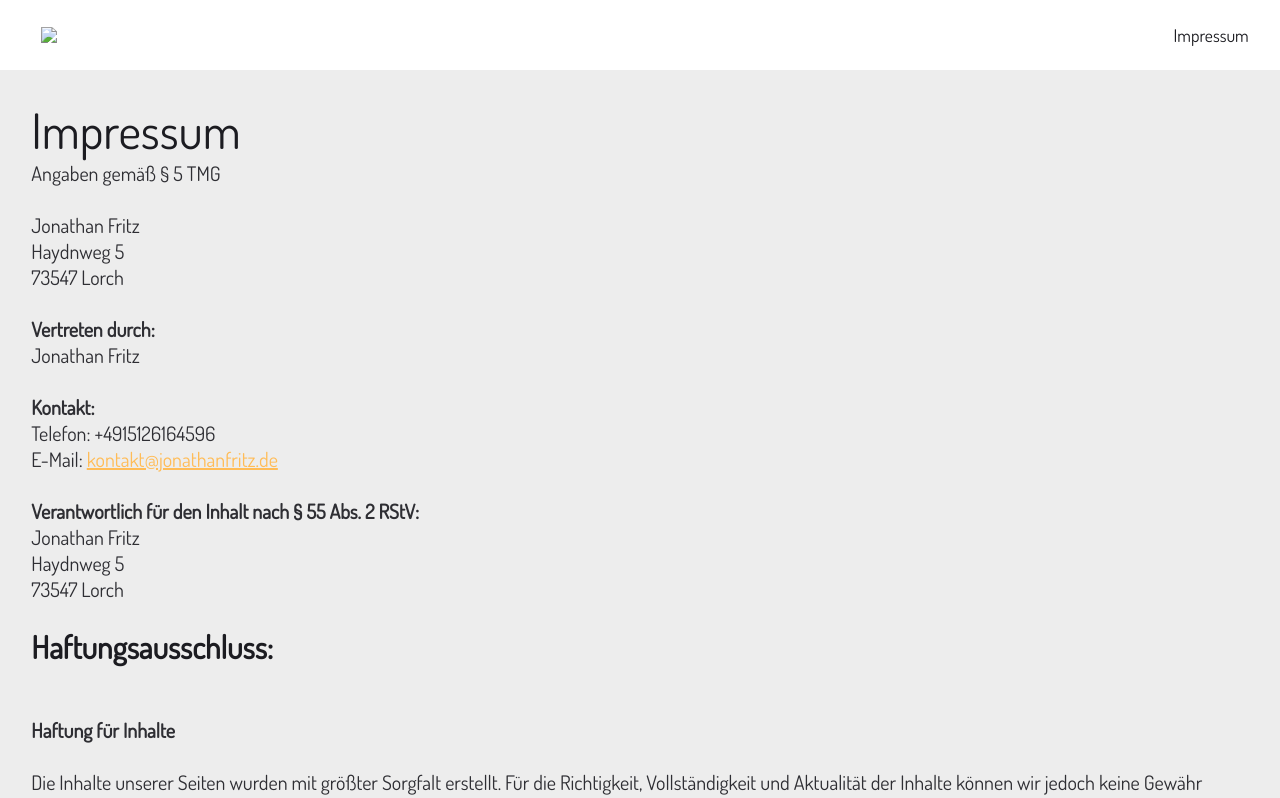
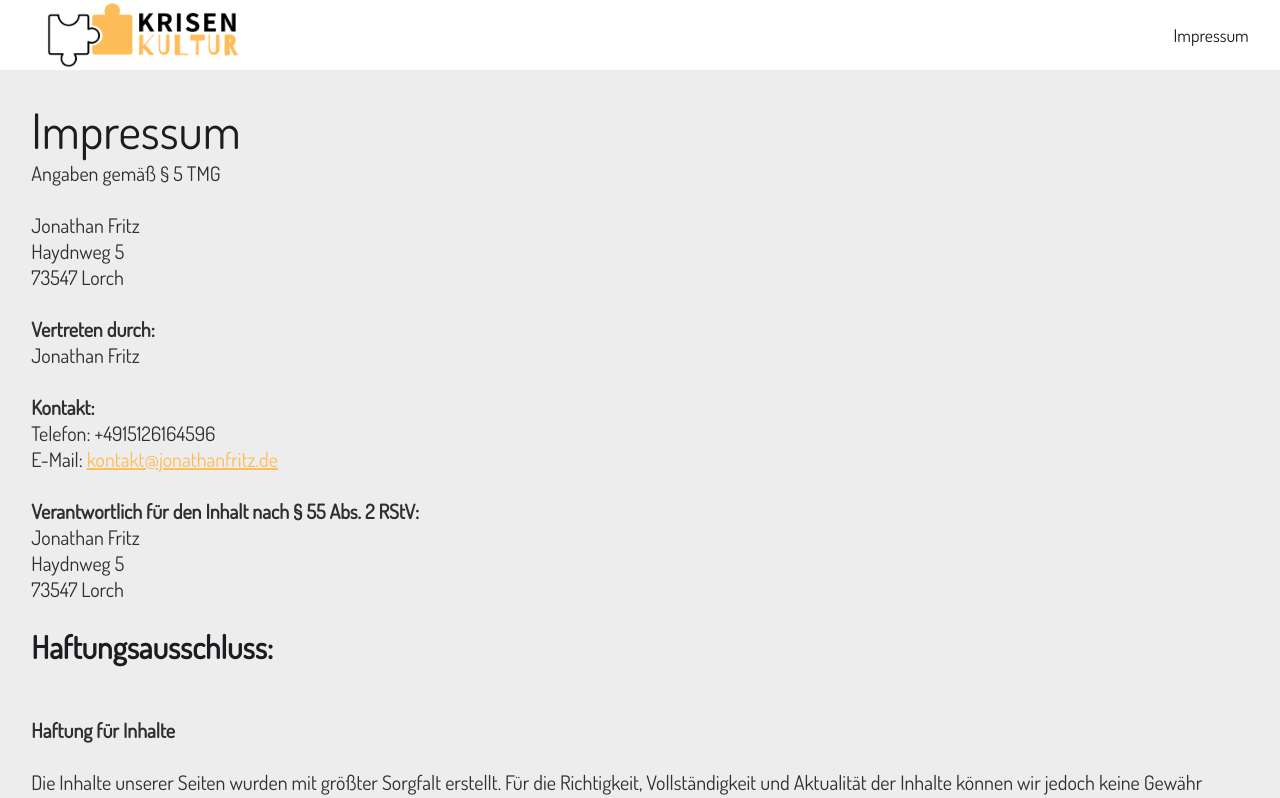
Before and after one commit to SamuelMarfo/Krisenkultur.de, a plain HTML site: page impressum.html in a window 1280 px wide. Shown: the top 798 px of the page. Drawn offline with Linux system fonts and the light colour scheme.

Commit message:
fixed: logo path

```diff
--- a/impressum.html
+++ b/impressum.html
@@ -23,7 +23,7 @@
     <div class="header__container container max-width-lg">
       <div class="header__logo">
         <a href="/">
-          <img id="logo" src="lib/img/logo.png">
+          <img id="logo" src="assets/img/logo.png">
         </a>
       </div>
 
```
